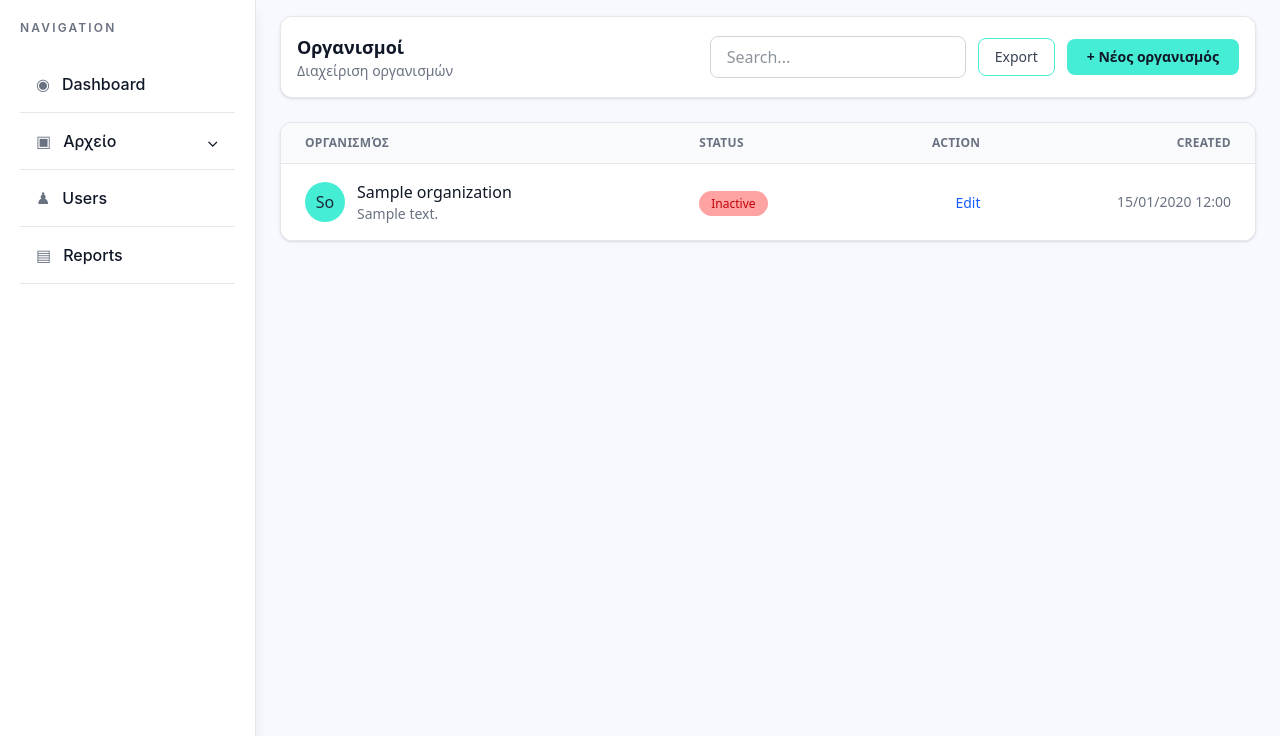
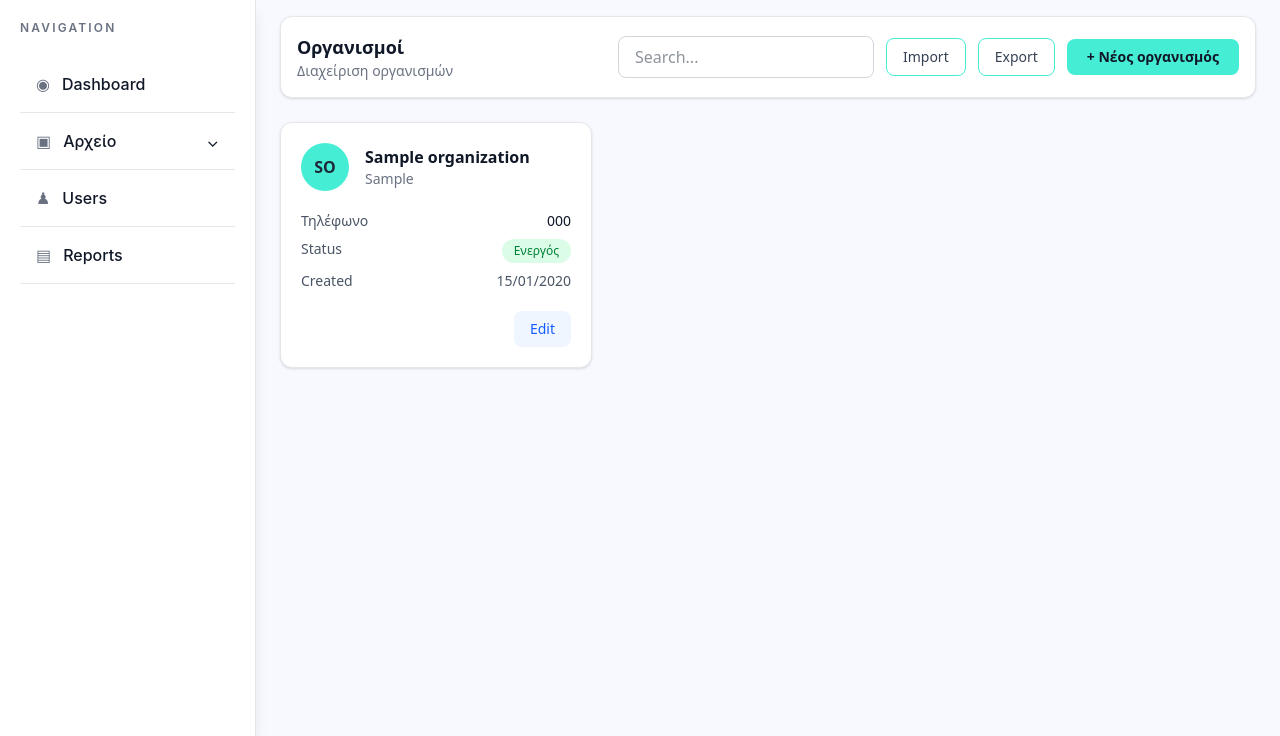
Before and after one commit to kostisvit/Acs-CRM, a Django app: page /organizations/ in a window 1280 px wide. Shown: the part 64-800 px from the top of the page. Run offline with Django 5.2, Linux system fonts and the light colour scheme; a user stored in the database is signed in; tables that the repository leaves empty hold one stand-in row (values such as "Sample post"); style sheets or scripts are compiled from the project's sources.

Commit message:
organization import view

```diff
--- /dev/null
+++ b/apps/organizations/forms.py
@@ -0,0 +1,5 @@
+# forms.py
+from django import forms
+
+class CSVUploadForm(forms.Form):
+    csv_file = forms.FileField()
--- a/apps/organizations/models.py
+++ b/apps/organizations/models.py
@@ -39,7 +39,15 @@ class Organization(TimeStampedModel):
 
     @property
     def initials(self):
-        return "".join(word[0] for word in self.org_name.split())
+        words = self.org_name.split()
+
+        if not words:
+            return ""
+
+        if len(words) == 1:
+            return words[0][0].upper()
+
+        return (words[0][0] + words[-1][0]).upper()
 
     def get_absolute_url(self):
         return reverse("organization_update", args=[str(self.id)])  # type: ignore
--- a/apps/organizations/urls.py
+++ b/apps/organizations/urls.py
@@ -5,4 +5,5 @@ app_name = "organizations"
 
 urlpatterns = [
     path("", views.organization_list, name="organization_list"),
+    path("import", views.import_customers, name="import_customers")
 ]
--- a/apps/organizations/views.py
+++ b/apps/organizations/views.py
@@ -1,9 +1,118 @@
-from django.shortcuts import render
+
+import csv
+from io import BytesIO
+from django.http import HttpResponse
+from django.shortcuts import render, redirect
+from openpyxl import Workbook
 from apps.organizations.models import Organization
+from django.contrib.auth.decorators import login_required
+from django.contrib import messages
+from django.core.paginator import Paginator
+from .forms import CSVUploadForm
 
+@login_required
 def organization_list(request):
-    organizations = Organization.objects.all()
+    organizations = Organization.objects.all().order_by('-created')
+
+    paginator = Paginator(organizations, 10)  # 10 organizations per page
+
+    page_number = request.GET.get('page')
+    page_obj = paginator.get_page(page_number)
+
     context = {
-        'organizations':organizations
+        'organizations': page_obj,
     }
+
     return render(request, "organizations/list.html", context)
+
+
+
+
+def export_errors_excel(errors):
+    wb = Workbook()
+    ws = wb.active
+    ws.title = "Import Errors"
+
+    # Header
+    ws.append(["Line", "Error"])
+
+    # Data
+    for error in errors:
+        line, message = error.split(": ", 1)
+        ws.append([line.replace("Line ", ""), message])
+
+    output = BytesIO()
+    wb.save(output)
+    output.seek(0)
+
+    response = HttpResponse(
+        output,
+        content_type="application/vnd.openxmlformats-officedocument.spreadsheetml.sheet",
+    )
+
+    response["Content-Disposition"] = 'attachment; filename="import_errors.xlsx"'
+
+    return response
+
+
+@login_required
+def import_customers(request):
+    if request.method == "POST":
+        form = CSVUploadForm(request.POST, request.FILES)
+
+        if form.is_valid():
+            csv_file = request.FILES["csv_file"]
+
+            if not csv_file.name.endswith(".csv"):
+                messages.error(request, "Please upload a CSV file.")
+                return redirect("import_customers")
+
+            decoded = csv_file.read().decode("utf-8").splitlines()
+            reader = csv.DictReader(decoded)
+
+            imported = 0
+            errors = []
+
+            def str_to_bool(value):
+                return str(value).strip().lower() in ("true", "1", "yes", "y")
+
+            for line, row in enumerate(reader, start=2):
+                try:
+                    Organization.objects.update_or_create(
+                        org_name=row["name"],
+                        defaults={
+                            "org_address": row["address"],
+                            "org_city": row["city"],
+                            "org_phone": row["phone"],
+                            "org_remote": str_to_bool(row["teamviewer"]),
+                            "org_email": row["email"],
+                            "org_site": row["website"],
+                            "org_info": row["info"],
+                            "is_visible": str_to_bool(row["is_visible"]),
+                        },
+                    )
+
+                    imported += 1
+
+                except Exception as e:
+                    errors.append(f"Line {line}: {e}")
+
+            # Export errors to Excel
+            if errors:
+                messages.warning(
+                    request,
+                    f"{imported} rows imported. Some rows failed. Downloading error report."
+                )
+                return export_errors_excel(errors)
+
+            messages.success(
+                request,
+                f"{imported} customers imported successfully."
+            )
+
+            return redirect("organizations:organization_list")
+
+    else:
+        form = CSVUploadForm()
+
+    return render(request, "data/import.html", {"form": form})
--- a/pyproject.toml
+++ b/pyproject.toml
@@ -10,4 +10,5 @@ dependencies = [
     "django-extensions>=4.1",
     "django-simple-history>=3.12.0",
     "django-tailwind>=4.5.0",
+    "openpyxl>=3.1.5",
 ]
--- a/templates/organizations/list.html
+++ b/templates/organizations/list.html
@@ -17,6 +17,9 @@
         <!-- Search -->
         <input type="text" placeholder="Search..." class="w-64 rounded-lg border border-gray-300 px-4 py-2 focus:border-teal-400 focus:ring-2 focus:ring-teal-300" />
 
+        <!-- Import -->
+        <a href="{% url 'organizations:import_customers' %}" class="rounded-lg border border-teal-300 bg-white px-4 py-2 text-sm font-medium text-gray-700 hover:bg-teal-50 inline-block">Import</a>
+
         <!-- Export -->
         <button class="rounded-lg border border-teal-300 bg-white px-4 py-2 text-sm font-medium text-gray-700 hover:bg-teal-50">Export</button>
 
@@ -30,60 +33,89 @@
   <div class="mt-6"></div>
 
   <!-- Table Card -->
-  <div class="overflow-hidden rounded-xl border border-gray-200 bg-white shadow-sm">
-    <div class="overflow-x-auto">
-      <table class="min-w-full divide-y divide-gray-200">
-        <thead class="bg-gray-50">
-          <tr>
-            <th class="px-6 py-3 text-left text-xs font-semibold uppercase tracking-wide text-gray-500">Οργανισμός</th>
+  <div class="grid grid-cols-1 gap-5 sm:grid-cols-2 lg:grid-cols-3">
 
-            {% comment %} <th class="px-6 py-3 text-left text-xs font-semibold uppercase tracking-wide text-gray-500">Role</th> {% endcomment %}
+{% for org in organizations %}
+<div class="rounded-xl border border-gray-200 bg-white p-5 shadow-sm transition hover:shadow-md">
 
-            <th class="hidden px-6 py-3 text-left text-xs font-semibold uppercase tracking-wide text-gray-500 md:table-cell">Status</th>
+    <div class="flex items-center gap-4">
+        <div class="flex h-12 w-12 items-center justify-center rounded-full bg-teal-300 font-semibold text-gray-800">
+            {{ org.initials }}
+        </div>
 
-            <th class="px-6 py-3 text-right text-xs font-semibold uppercase tracking-wide text-gray-500">Action</th>
+        <div>
+            <h3 class="font-semibold text-gray-900">
+                {{ org.org_name }}
+            </h3>
 
-            <th class="px-6 py-3 text-right text-xs font-semibold uppercase tracking-wide text-gray-500">Created</th>
-          </tr>
-        </thead>
+            <p class="text-sm text-gray-500">
+                {{ org.org_city }}
+            </p>
+        </div>
+    </div>
 
-        <tbody class="divide-y divide-gray-100 bg-white">
-          {% for org in organizations %}
-            <tr class="transition hover:bg-gray-50">
-              <td class="px-6 py-4">
-                <div class="flex items-center gap-3">
-                  <div class="flex h-10 w-10 items-center justify-center rounded-full bg-teal-300 font-medium">{{ org.initials }}</div>
 
-                  <div>
-                    <p class="font-medium text-gray-900">{{ org.org_name }}</p>
-                    <p class="text-sm text-gray-500">{{ org.org_address }}</p>
-                  </div>
-                </div>
-              </td>
+    <div class="mt-5 space-y-2 text-sm text-gray-600">
 
-              {% comment %} <td class="px-6 py-4 text-sm text-gray-700">Developer</td> {% endcomment %}
+        <div class="flex justify-between">
+            <span>Τηλέφωνο</span>
+            <span class="font-medium text-gray-900">
+                {{ org.org_phone }}
+            </span>
+        </div>
 
-              <td class="hidden px-6 py-4 md:table-cell">
 
-                  <span class="rounded-full px-3 py-1 text-xs font-medium
-                      {% if org.is_active %}
-                          bg-green-100 text-green-700
-                      {% else %}
-                          bg-red-300 text-red-700
-                      {% endif %}">
-                      {{ org.is_active|yesno:"Active,Inactive" }}
-                  </span>
-              </td>
+        <div class="flex justify-between">
+            <span>Status</span>
 
-              <td class="px-6 py-4 text-right">
-                <button class="text-sm font-medium text-blue-600 hover:text-blue-800">Edit</button>
-              </td>
+            {% if org.is_visible %}
+                <span class="rounded-full bg-green-100 px-3 py-1 text-xs text-green-700">
+                    Ενεργός
+                </span>
+            {% else %}
+                <span class="rounded-full bg-red-100 px-3 py-1 text-xs text-red-700">
+                    Μη ενεργός
+                </span>
+            {% endif %}
+        </div>
 
-              <td class="px-6 py-4 text-right text-sm text-gray-500">{{ org.created|date:'d/m/Y H:i' }}</td>
-            </tr>
-          {% endfor %}
-        </tbody>
-      </table>
+
+        <div class="flex justify-between">
+            <span>Created</span>
+            <span>
+                {{ org.created|date:'d/m/Y' }}
+            </span>
+        </div>
+
     </div>
-  </div>
+
+
+    <div class="mt-5 flex justify-end">
+        <button class="rounded-lg bg-blue-50 px-4 py-2 text-sm font-medium text-blue-600 hover:bg-blue-100">
+            Edit
+        </button>
+    </div>
+
+</div>
+
+{% empty %}
+
+<div class="col-span-full rounded-xl bg-white p-8 text-center text-gray-500">
+    Δεν υπάρχουν οργανισμοί
+</div>
+
+{% endfor %}
+</div>
+{% if organizations.has_next %}
+<div class="mt-8 flex justify-center">
+
+    <a href="?page={{ organizations.next_page_number }}"
+       class="rounded-xl bg-teal-600 px-6 py-3 text-white hover:bg-teal-700">
+
+        Load more
+
+    </a>
+
+</div>
+{% endif %}
 {% endblock %}
```
Also changed, not shown: templates/data/import.html (added, +72 -0 lines), 1 other file.
